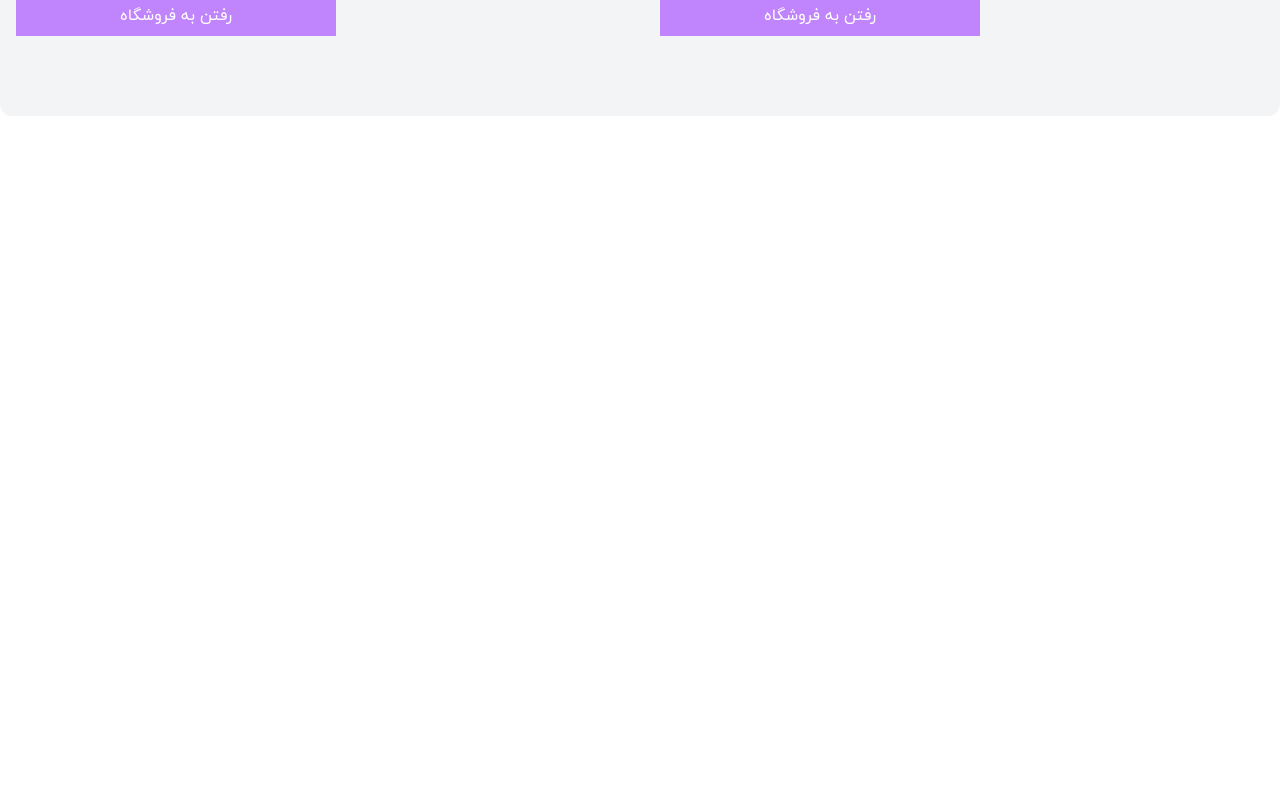
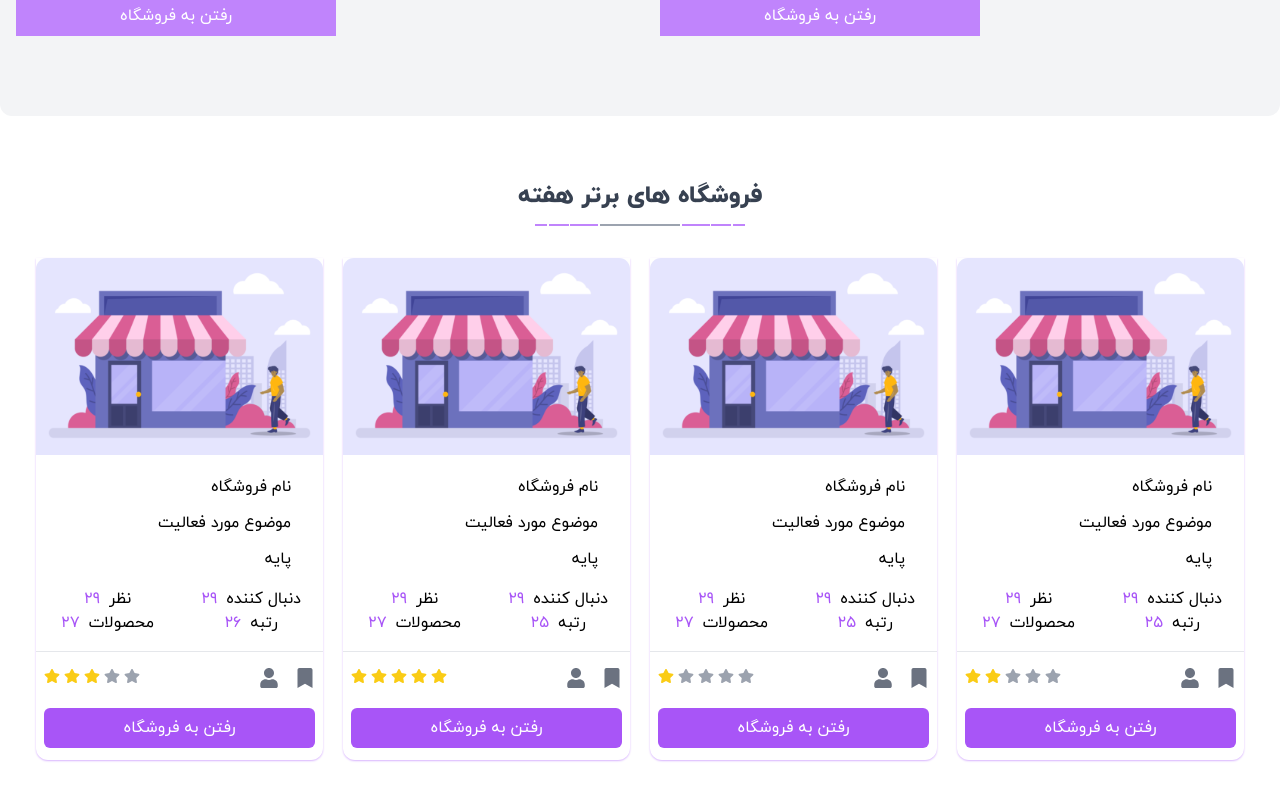
Before and after one commit to mohammadraufzahed/learning-ui, a Next.js app: page / in a window 1280 px wide. Shown: the part 1319-2119 px from the top of the page. Before the commit the page ends 1455 px from the top, so only its background shows below. Built offline with nearby package versions, Linux system fonts and the light colour scheme.

Commit message:
Added the top stores component

```diff
--- /dev/null
+++ b/components/TopStoresBox/index.jsx
@@ -0,0 +1,111 @@
+import Image from "next/image";
+import Stars from "../Stars";
+import Box from "../Box";
+import { FaBookmark, FaUser } from "react-icons/fa";
+
+const fakeData = [
+  {
+    name: "نام فروشگاه",
+    picture: "/svg/public-store.svg",
+    category: "موضوع مورد فعالیت",
+    type: "پایه",
+    followers: 29,
+    comments: 29,
+    products: 27,
+    stars: 3,
+    rate: 26,
+  },
+  {
+    name: "نام فروشگاه",
+    picture: "/svg/public-store.svg",
+    category: "موضوع مورد فعالیت",
+    type: "پایه",
+    followers: 29,
+    comments: 29,
+    products: 27,
+    stars: 5,
+    rate: 25,
+  },
+  {
+    name: "نام فروشگاه",
+    picture: "/svg/public-store.svg",
+    category: "موضوع مورد فعالیت",
+    type: "پایه",
+    followers: 29,
+    comments: 29,
+    products: 27,
+    stars: 1,
+    rate: 25,
+  },
+  {
+    name: "نام فروشگاه",
+    picture: "/svg/public-store.svg",
+    category: "موضوع مورد فعالیت",
+    type: "پایه",
+    followers: 29,
+    comments: 29,
+    products: 27,
+    stars: 2,
+    rate: 25,
+  },
+];
+
+const TopStoresBox = () => {
+  return (
+    <Box
+      title="فروشگاه های برتر هفته"
+      className="my-7 px-1 py-2 md:px-9 md:py-4"
+    >
+      <div className="grid grid-cols-1 gap-x-5 gap-y-5 sm:grid-cols-2 lg:grid-cols-4">
+        {fakeData.map((item, key) => (
+          <TopStoresItem key={key} item={item} />
+        ))}
+      </div>
+    </Box>
+  );
+};
+
+const TopStoresItem = ({ item }) => {
+  return (
+    <div className="shadow-sm shadow-purple-300 rounded-b-xl">
+      <Image src={item.picture} width={393} height={269} alt={item.name} />
+      <div className="text-right py-3">
+        <div className="text-base font-normal flex flex-col gap-3 pr-8">
+          <span>{item.name}</span>
+          <span>{item.category}</span>
+          <span>{item.type}</span>
+        </div>
+        <div className="grid grid-cols-2 text-center mt-4">
+          <span>
+            نظر <span className="text-purple-500 mr-1">{item.comments}</span>
+          </span>
+          <span>
+            دنبال کننده{" "}
+            <span className="text-purple-500 mr-1">{item.followers}</span>
+          </span>
+          <span>
+            محصولات{" "}
+            <span className="text-purple-500 mr-1">{item.products}</span>
+          </span>
+          <span>
+            رتبه <span className="text-purple-500 mr-1">{item.rate}</span>
+          </span>
+        </div>
+        <hr className="w-full my-4" />
+        <div className="px-2">
+          <div className="flex flex-row justify-between">
+            <Stars stars={item.stars} />
+            <div className="flex flex-row gap-4 text-xl">
+              <FaUser className="text-gray-500 transition-colors duration-300 cursor-pointer hover:text-gray-900" />
+              <FaBookmark className="text-gray-500 transition-colors duration-300 cursor-pointer hover:text-gray-900" />
+            </div>
+          </div>
+          <button className="bg-purple-500 text-white w-full py-2 mt-5 rounded-md cursor-pointer transition-colors duration-300 hover:bg-purple-700">
+            رفتن به فروشگاه
+          </button>
+        </div>
+      </div>
+    </div>
+  );
+};
+export default TopStoresBox;
--- a/pages/index.jsx
+++ b/pages/index.jsx
@@ -2,6 +2,7 @@ import Head from "next/head";
 import Features from "../components/Features";
 import Header from "../components/Header";
 import SpecialSellsBox from "../components/SpecialSellsBox";
+import TopStoresBox from "../components/TopStoresBox";
 
 export default function Home() {
   return (
@@ -12,6 +13,7 @@ export default function Home() {
       <Header />
       <Features />
       <SpecialSellsBox />
+      <TopStoresBox />
     </div>
   );
 }
```
Also changed, not shown: components/TopStoresBox/style/index.module.scss (added), public/svg/public-store.svg (added).
